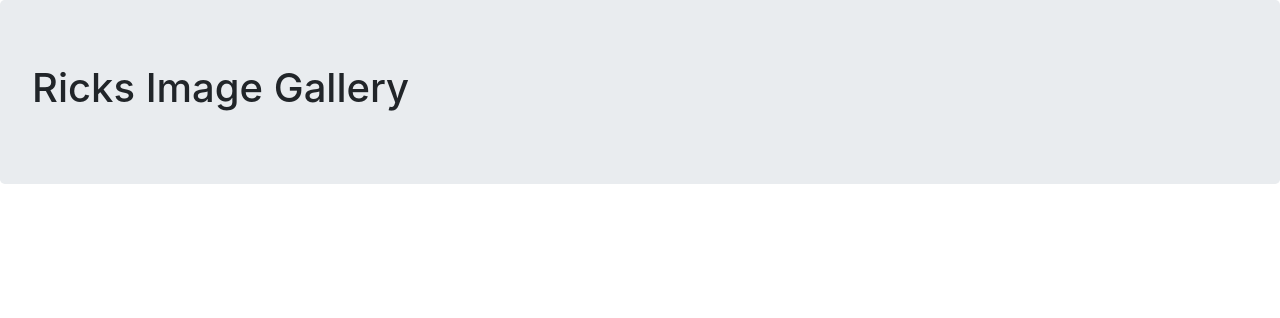
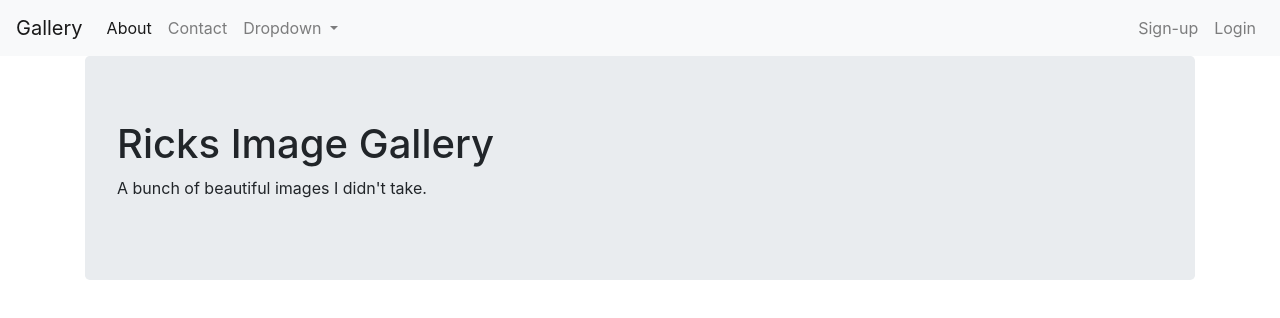
Before and after one commit to rbrook22/Image-Gallery, a plain HTML site: page index.html in a window 1280 px wide. Drawn offline with nearby package versions, Linux system fonts and the light colour scheme.

Commit message:
added navbar

```diff
--- a/index.html
+++ b/index.html
@@ -9,8 +9,45 @@
     <title>Image Gallery</title>
 </head>
 <body>
-    <div class="jumbotron">
-        <h1>Ricks Image Gallery</h1>
+        <nav class="navbar navbar-expand-lg navbar-light bg-light">
+            <a class="navbar-brand" href="#">Gallery</a>
+            <button class="navbar-toggler" type="button" data-toggle="collapse" data-target="#navbarSupportedContent" aria-controls="navbarSupportedContent"
+                aria-expanded="false" aria-label="Toggle navigation">
+                <span class="navbar-toggler-icon"></span>
+            </button>
+
+            <div class="collapse navbar-collapse" id="navbarSupportedContent">
+                <ul class="navbar-nav mr-auto">
+                    <li class="nav-item active">
+                        <a class="nav-link" href="#">About <span class="sr-only">(current)</span></a>
+                    </li>
+                    <li class="nav-item">
+                        <a class="nav-link" href="#">Contact</a>
+                    </li>
+                    <li class="nav-item dropdown">
+                        <a class="nav-link dropdown-toggle" href="#" id="navbarDropdown" role="button" data-toggle="dropdown" aria-haspopup="true"
+                            aria-expanded="false">
+                            Dropdown
+                        </a>
+                        <div class="dropdown-menu" aria-labelledby="navbarDropdown">
+                            <a class="dropdown-item" href="#">Action</a>
+                            <a class="dropdown-item" href="#">Another action</a>
+                            <div class="dropdown-divider"></div>
+                            <a class="dropdown-item" href="#">Something else here</a>
+                        </div>
+                    </li>
+                </ul>
+                <ul class="nav navbar-nav navbar-right">
+                    <li class="nav-item"><a href="#" class="nav-link">Sign-up</a></li>
+                    <li class="nav-item"><a href="#" class="nav-link">Login</a></li>
+                </ul>
+            </div>
+        </nav>
+    <div class="container">
+        <div class="jumbotron">
+            <h1>Ricks Image Gallery</h1>
+            <p>A bunch of beautiful images I didn't take.</p>
+        </div>
     </div>
     <script src="https://code.jquery.com/jquery-3.3.1.min.js" integrity="sha256-FgpCb/KJQlLNfOu91ta32o/NMZxltwRo8QtmkMRdAu8=" crossorigin="anonymous"></script>
     <script src="https://stackpath.bootstrapcdn.com/bootstrap/4.1.1/js/bootstrap.min.js" integrity="sha384-smHYKdLADwkXOn1EmN1qk/HfnUcbVRZyYmZ4qpPea6sjB/pTJ0euyQp0Mk8ck+5T" crossorigin="anonymous"></script>
```
